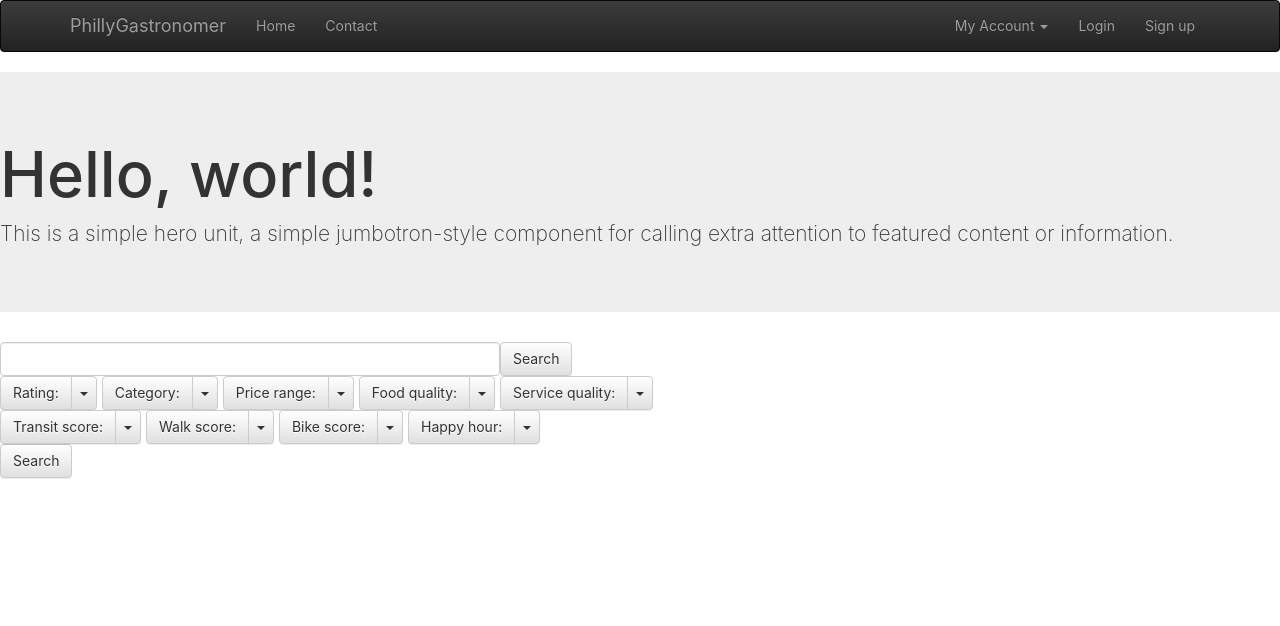
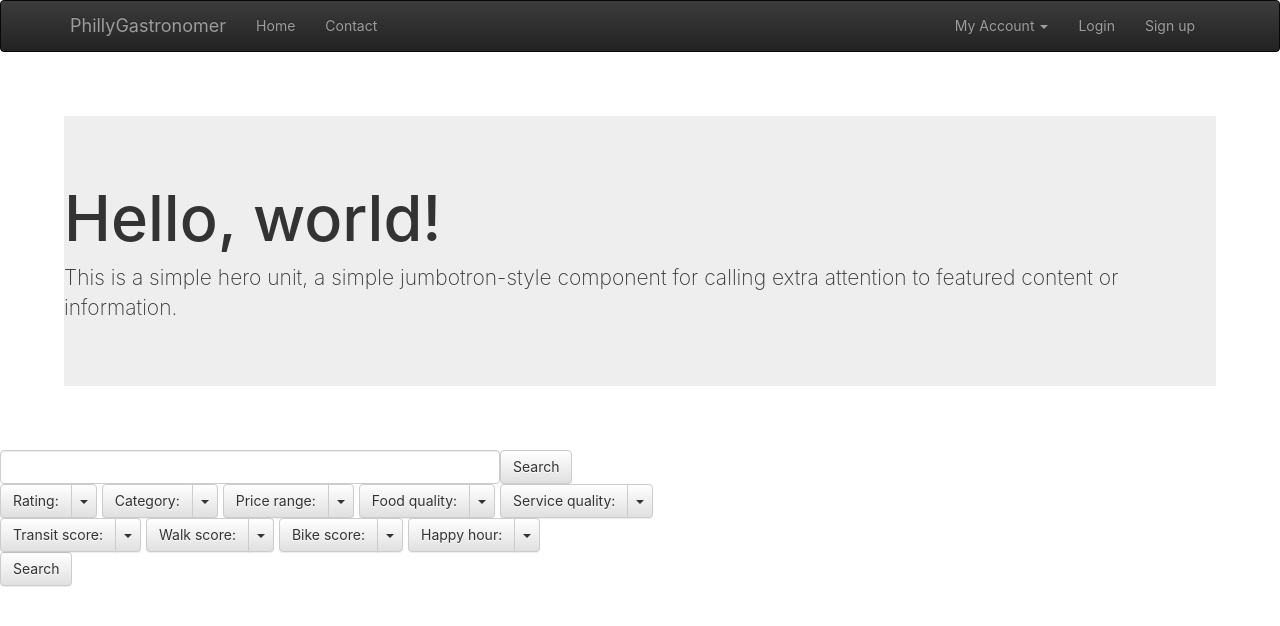
Before and after one commit to olivia-aosun/PhillyGastronomer, a React app in the folder Frontend/: page / in a window 1280 px wide. Shown: the top 626 px of the page. Built offline with nearby package versions, Linux system fonts and the light colour scheme.

Commit message:
Added css for jumbotron

```diff
--- /dev/null
+++ b/Frontend/src/components/ProjectJumbotron/ProjectJumbotron.css
@@ -0,0 +1,3 @@
+.jumbotron {
+    margin: 5%;
+}
--- a/Frontend/src/components/ProjectJumbotron/ProjectJumbotron.js
+++ b/Frontend/src/components/ProjectJumbotron/ProjectJumbotron.js
@@ -1,8 +1,9 @@
 import React from 'react';
-import { Jumbotron, Button } from 'reactstrap';
+import { Jumbotron } from 'reactstrap';
+import classes from './ProjectJumbotron.css';
 
 const ProjectJumbotron = (props) => (
-    <Jumbotron>
+    <Jumbotron className={classes.jumbotron}>
         <h1>Hello, world!</h1>
         <p>
             This is a simple hero unit, a simple jumbotron-style component for calling
```
